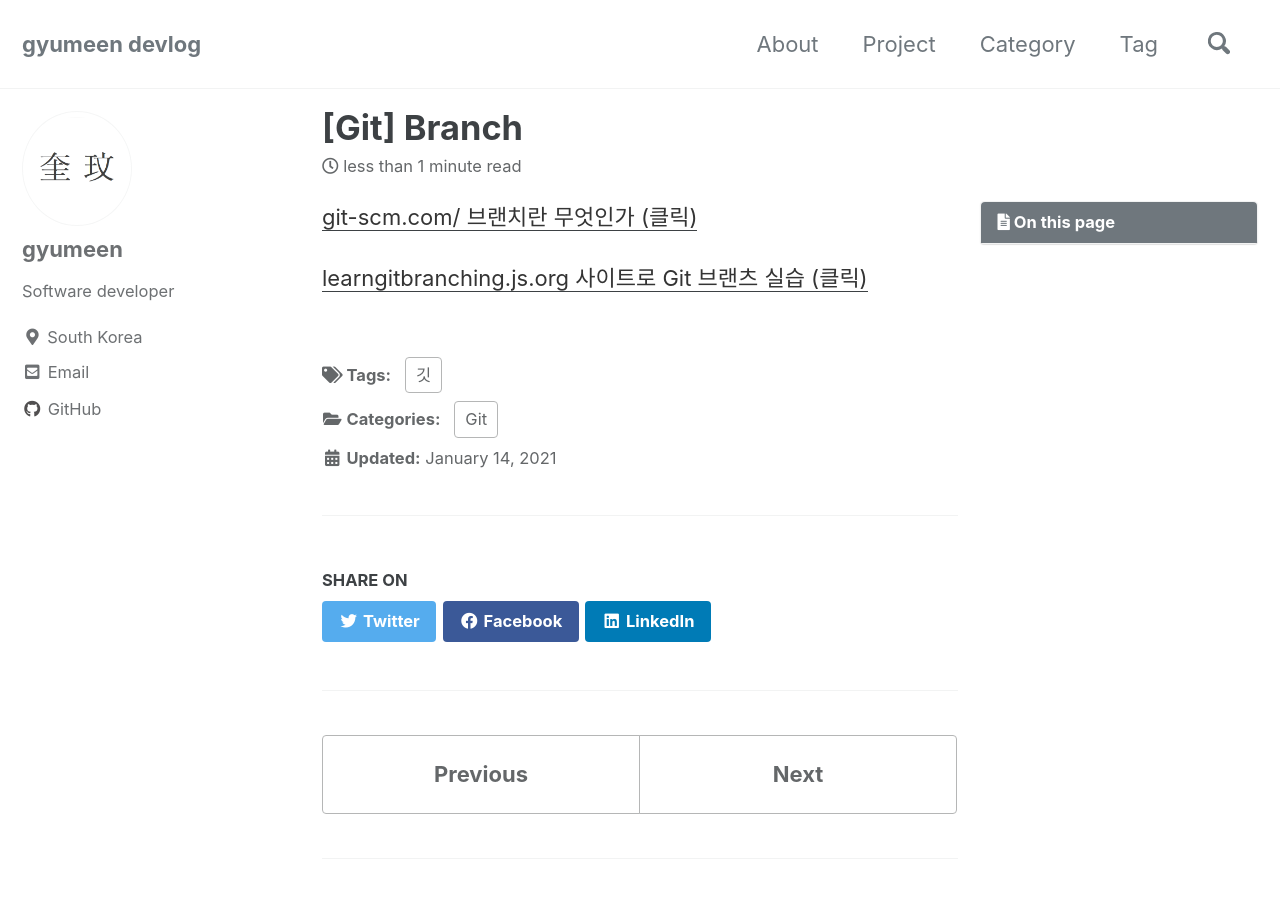
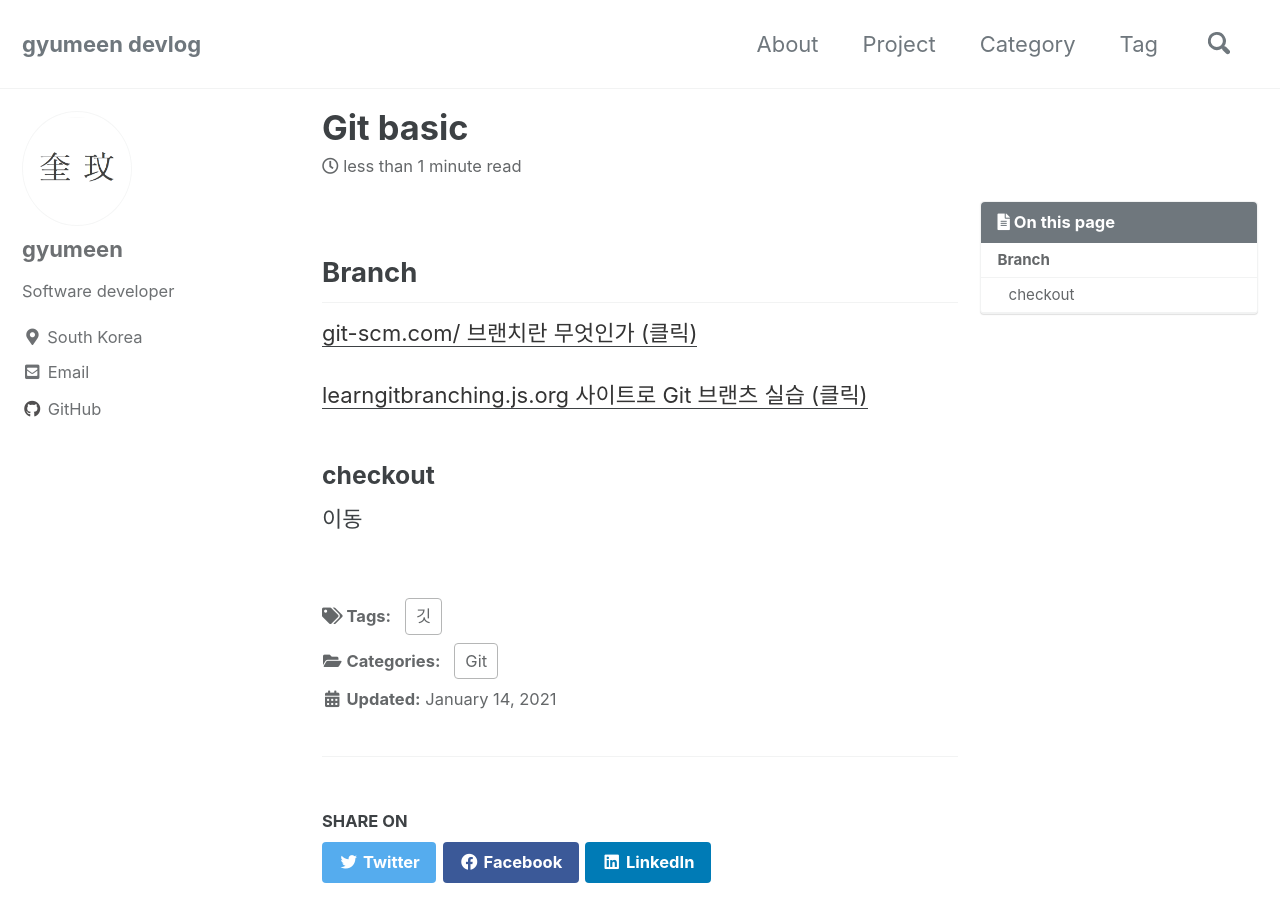
Before and after one commit to gyumeen/gyumeen.github.io, a Jekyll site: the page built from _posts/2021/Git/2021-01-14-[Git] Branch.md, in a window 1280 px wide and 900 px high. Built offline with Jekyll 4.4.1, drawn with Linux system fonts in a browser that asks for light colours; cached includes are drawn as plain includes; comment, search, counter and statistics services are not loaded.

Commit message:
Update 2021-01-14-[Git] Branch.md

```diff
--- a/_posts/2021/Git/2021-01-14-[Git] Branch.md
+++ b/_posts/2021/Git/2021-01-14-[Git] Branch.md
@@ -1,6 +1,6 @@
 ---
-title: "[Git] Branch"
-excerpt: "Git 브랜치"
+title: "Git basic"
+excerpt: "Git 사용법"
 toc: true
 categories:
   - Git
@@ -9,6 +9,13 @@ tags:
 last_modified_at: 2021-01-14
 ---
 
+
+
+## Branch
+
 [<U>git-scm.com/ 브랜치란 무엇인가 (클릭)</U>](https://git-scm.com/book/ko/v2/Git-%EB%B8%8C%EB%9E%9C%EC%B9%98-%EB%B8%8C%EB%9E%9C%EC%B9%98%EB%9E%80-%EB%AC%B4%EC%97%87%EC%9D%B8%EA%B0%80)
 
 [<U>learngitbranching.js.org 사이트로 Git 브랜츠 실습 (클릭)</U>](https://learngitbranching.js.org/?locale=ko)
+
+### checkout
+이동
```
